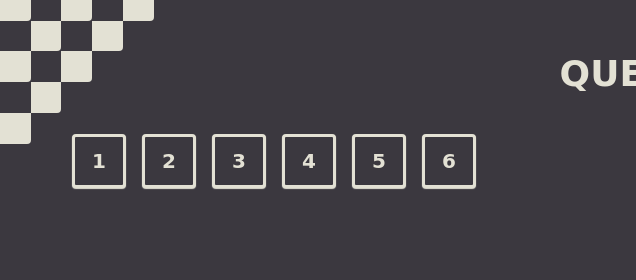
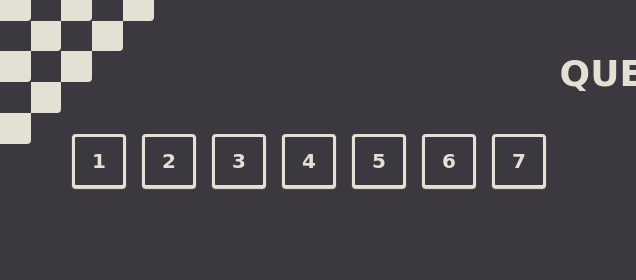
Before and after one commit to Kenjirl/Kenjirl.github.io, a plain HTML site: page index.html in a window 1280 px wide. Shown: the part 1400-1680 px from the top of the page, 0-636 px from the left. Drawn offline with nearby package versions, Linux system fonts and the light colour scheme; a web font is replaced by a local one.

Commit message:
Adding 7th portfolio

```diff
--- a/js/quests.js
+++ b/js/quests.js
@@ -80,6 +80,17 @@ $(document).ready(function() {
 			exp: 200,
 			lastSaved: 2022,
 			url: 'https://2001kevin.github.io'
+		},
+		{
+			title: 'Digital Wedding Invitation',
+			detail: 'Project ini merupakan pekerjaan berbayar pertama yang saya dapatkan. Project ini bertujuan untuk membuat undangan pernikahan yang nantinya akan dibagikan kepada tamu undangan. Pengelolaan tamu undangan dapat dilakukan dari sisi admin. ',
+			missions: [
+				'Mendesain undangan pernikahan',
+				'Membuat back-end untuk mengelola tamu undangan'
+			],
+			exp: 1000,
+			lastSaved: 2023,
+			url: 'https://2001kevin.github.io/undangan_leonardo_vania/'
 		},
 	];
 
```
Also changed, not shown: img/portfolio/7.png (added), output.css.
